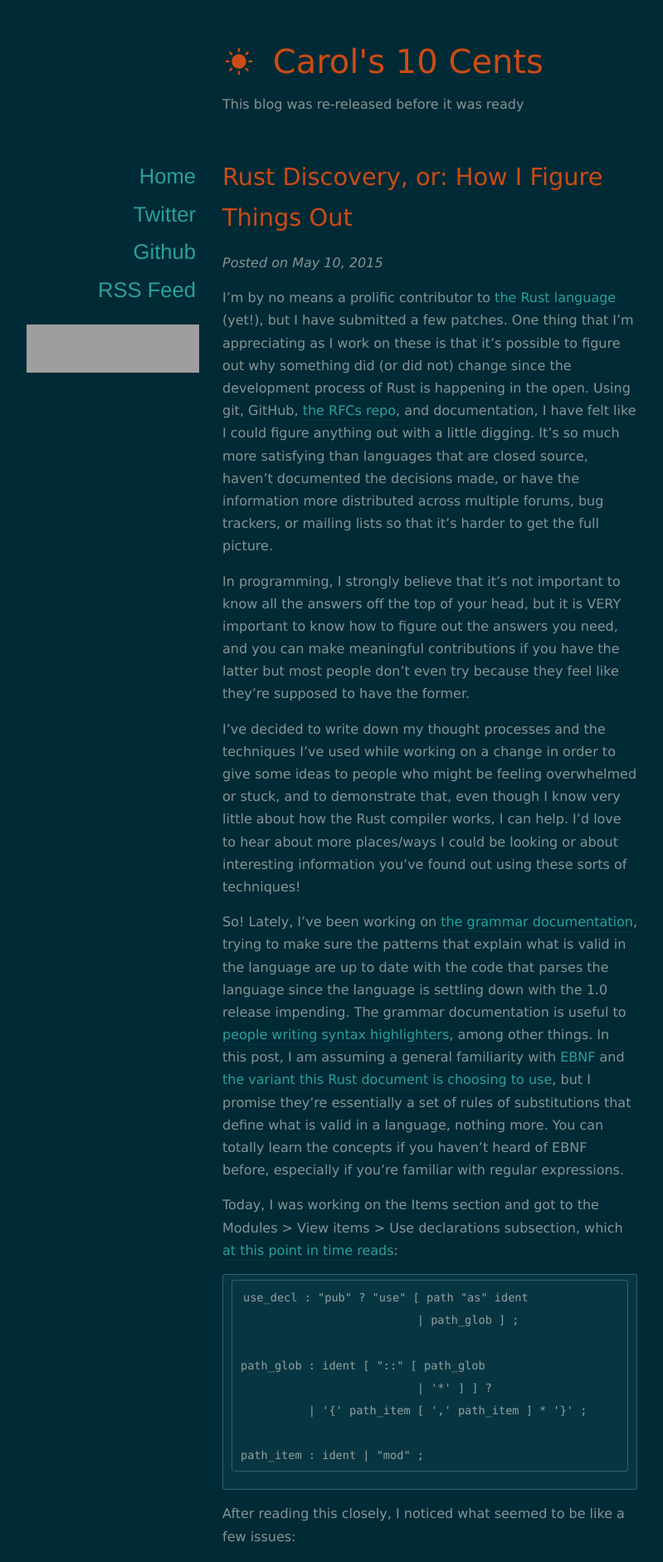
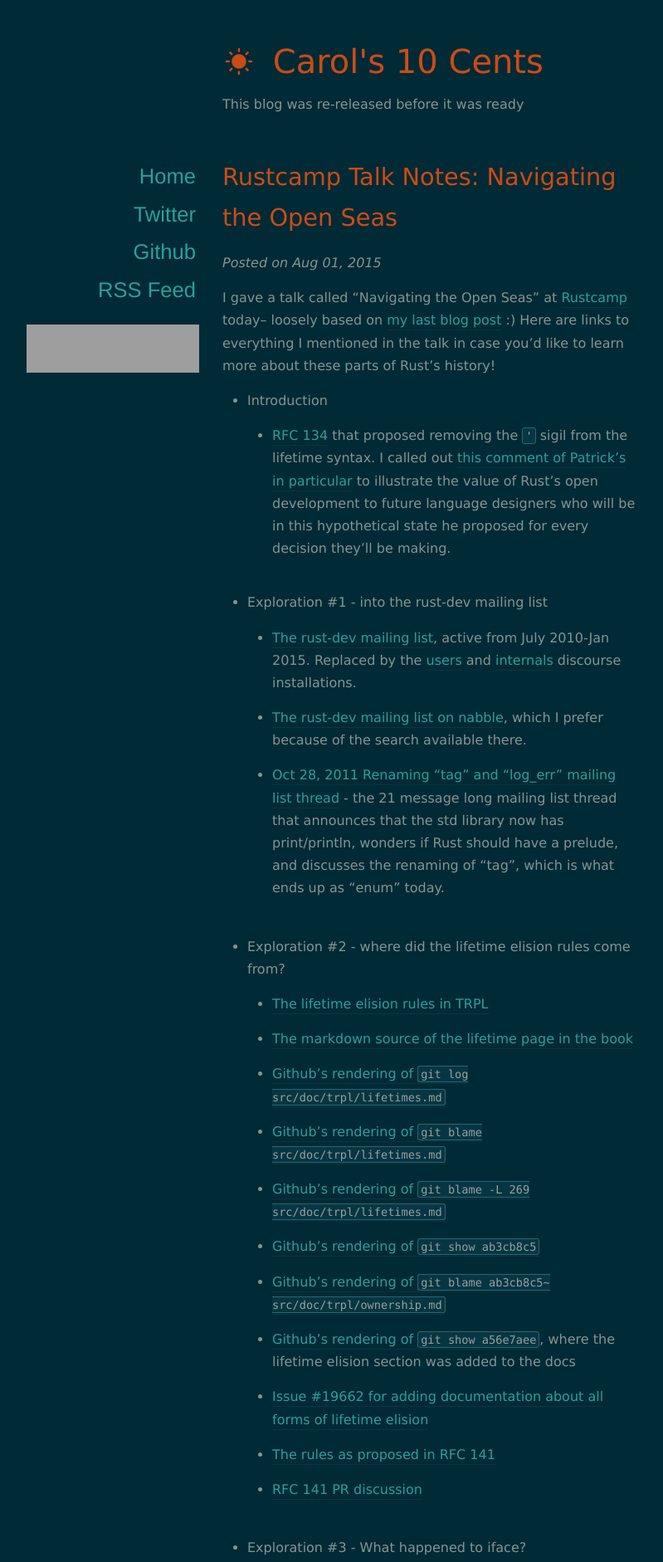
Before and after one commit to carols10cents/carol-nichols.com, a Jekyll site: the page built from index.html, in a window 1280 px wide. Shown: the top 1882 px of the page at 83% size, without its empty margins (122-921 px from the left). Built offline with Jekyll 4.4.1, drawn with Linux system fonts in a browser that asks for light colours; nearby versions of some CDN libraries; Markdown is read by kramdown in place of the engine named in the settings; the list of posts is cut into pages by our own code; some of the changed text lies outside the part shown; grey boxes are pictures that could not be loaded.

Commit message:
Add talk notes blogpost

```diff
--- /dev/null
+++ b/_posts/2015-08-01-rustcamp-talk-notes.markdown
@@ -0,0 +1,62 @@
+---
+layout: post
+title:  "Rustcamp Talk Notes: Navigating the Open Seas"
+date:   2015-08-01 15:09:18
+categories:
+---
+
+I gave a talk called "Navigating the Open Seas" at [Rustcamp](http://rustcamp.com) today-- loosely
+based on [my last blog post](/2015/05/10/rustc-discovery/) :) Here are links to everything I mentioned in the talk in case you'd
+like to learn more about these parts of Rust's history!
+
+- Introduction
+
+  - [RFC 134](https://github.com/rust-lang/rfcs/pull/134) that proposed removing the `'` sigil from the lifetime syntax. I called out [this comment of Patrick's in particular](https://github.com/rust-lang/rfcs/pull/134#issuecomment-47054728) to illustrate the value of Rust's open development to future language designers who will be in this hypothetical state he proposed for every decision they'll be making.
+
+- Exploration #1 - into the rust-dev mailing list
+
+  - [The rust-dev mailing list](https://mail.mozilla.org/pipermail/rust-dev/), active from July 2010-Jan 2015. Replaced by the [users](https://users.rust-lang.org/) and [internals](https://internals.rust-lang.org/) discourse installations.
+
+  - [The rust-dev mailing list on nabble](http://rust-dev.1092773.n5.nabble.com/), which I prefer because of the search available there.
+
+  - [Oct 28, 2011 Renaming "tag" and "log_err" mailing list thread](http://rust-dev.1092773.n5.nabble.com/Renaming-quot-tag-quot-and-quot-log-err-quot-td991.html) - the 21 message long mailing list thread that announces that the std library now has print/println, wonders if Rust should have a prelude, and discusses the renaming of "tag", which is what ends up as "enum" today.
+
+- Exploration #2 - where did the lifetime elision rules come from?
+
+  - [The lifetime elision rules in TRPL](https://doc.rust-lang.org/stable/book/lifetimes.html#lifetime-elision)
+
+  - [The markdown source of the lifetime page in the book](https://github.com/rust-lang/rust/blob/master/src/doc/trpl/lifetimes.md)
+
+  - [Github's rendering of `git log src/doc/trpl/lifetimes.md`](https://github.com/rust-lang/rust/commits/master/src/doc/trpl/lifetimes.md)
+
+  - [Github's rendering of `git blame src/doc/trpl/lifetimes.md`](https://github.com/rust-lang/rust/blame/master/src/doc/trpl/lifetimes.md)
+
+  - [Github's rendering of `git blame -L 269 src/doc/trpl/lifetimes.md`](https://github.com/rust-lang/rust/blame/master/src/doc/trpl/lifetimes.md#L269)
+
+  - [Github's rendering of `git show ab3cb8c5`](https://github.com/rust-lang/rust/commit/ab3cb8c5ae3b9fe86faa1dfa9402145788a005f5)
+
+  - [Github's rendering of `git blame ab3cb8c5~ src/doc/trpl/ownership.md`](https://github.com/rust-lang/rust/commit/ab3cb8c5ae3b9fe86faa1dfa9402145788a005f5)
+
+  - [Github's rendering of `git show a56e7aee`](https://github.com/rust-lang/rust/commit/a56e7aee81733485d6edd415ab383347232e3c36), where the lifetime elision section was added to the docs
+
+  - [Issue #19662 for adding documentation about all forms of lifetime elision](https://github.com/rust-lang/rust/issues/19662)
+
+  - [The rules as proposed in RFC 141](https://github.com/rust-lang/rfcs/blob/master/text/0141-lifetime-elision.md#the-rules)
+
+  - [RFC 141 PR discussion](https://github.com/rust-lang/rfcs/pull/141)
+
+- Exploration #3 - What happened to iface?
+
+  - [A sample message on the rust-dev mailing list that mentions `iface`, that doesn't exist today](http://rust-dev.1092773.n5.nabble.com/RFC-Removing-as-a-WIP-tp1910.html)
+
+  - [Commit eb834fdb](https://github.com/rust-lang/rust/commit/eb834fdb) that stopped parsing `iface`
+
+  - [Lindsey Kuper's intern presentation video](https://air.mozilla.org/rust-typeclasses/) that talked about her work unifying `trait` and `iface`
+
+  - [The rust-wiki-backup repository](https://github.com/rust-lang/rust-wiki-backup)
+
+  - [The proposal for unifying traits and interfaces](https://github.com/rust-lang/rust-wiki-backup/blob/95602c07a543404117685439c58586af756c918f/Proposal-for-unifying-traits-and-interfaces.md) in the wiki history
+
+- Conclusion
+
+  - [Where the IRC logs before April 2013 would be if irclog.gr hadn't loaded the data with ajax](https://web.archive.org/web/20130530235831/http://irclog.gr/#browse/irc.mozilla.org/rust)
--- a/assets/css/style.css
+++ b/assets/css/style.css
@@ -158,7 +158,9 @@ h3 {
 	padding: 2px 4px;
 }
 
-
+ul {
+  list-style: disc;
+}
 
 /*** Posts ***/
 article {
```
